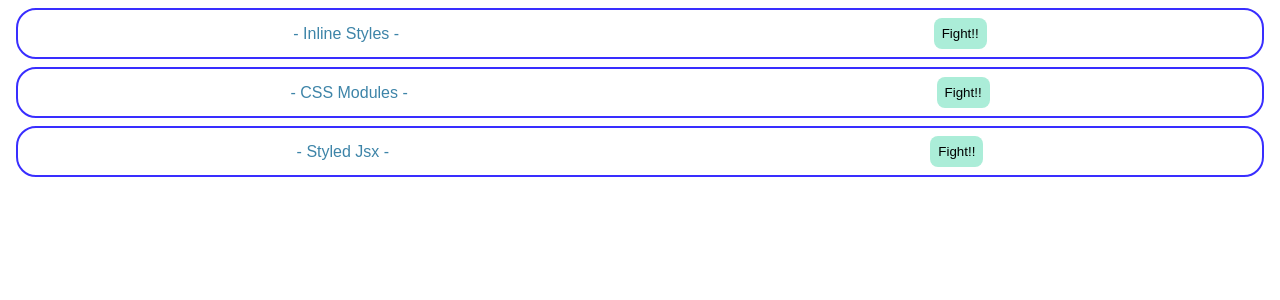
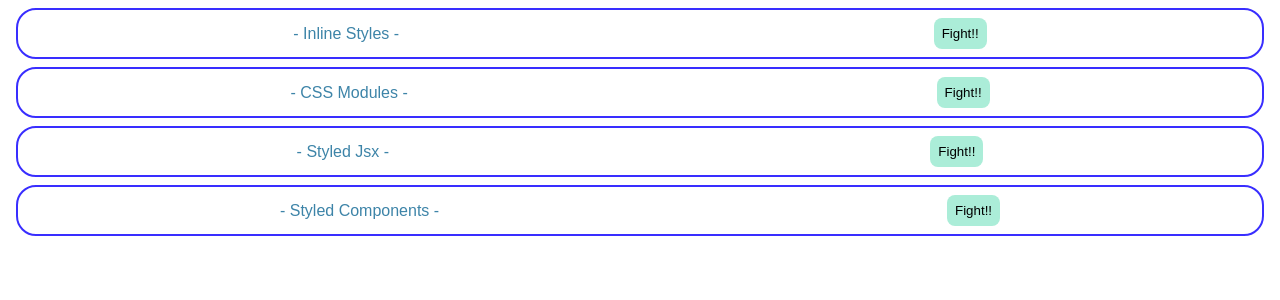
Before and after one commit to y4shiro/udemy-react-stepup, a React (Create React App) app: page / in a window 1280 px wide. Shown: the top 300 px of the page. Built offline with nearby package versions, Linux system fonts and the light colour scheme; the HTML template or start-up script is replaced by a standard one.

Commit message:
15. styled components

```diff
--- a/package.json
+++ b/package.json
@@ -23,6 +23,7 @@
     "react": "^17.0.1",
     "react-dom": "^17.0.1",
     "react-scripts": "^4.0.3",
+    "styled-components": "^5.2.1",
     "styled-jsx": "^3.4.4"
   },
   "browserslist": {
--- a/src/App.js
+++ b/src/App.js
@@ -1,6 +1,7 @@
 import { InlineStyle } from "./components/InlineStyle";
 import { CssModules } from "./components/CssModules";
 import { StyledJsx } from "./components/StyledJsx";
+import { StyledComponents } from "./components/StyledComponents";
 import "./styles.css";
 
 export default function App() {
@@ -9,6 +10,7 @@
       <InlineStyle />
       <CssModules />
       <StyledJsx />
+      <StyledComponents />
     </div>
   );
 }
--- /dev/null
+++ b/src/components/StyledComponents.jsx
@@ -0,0 +1,32 @@
+import styled from "styled-components";
+
+export const StyledComponents = () => {
+  return (
+    <Container>
+      <Title>- Styled Components -</Title>
+      <Button>Fight!!</Button>
+    </Container>
+  );
+};
+
+const Container = styled.div`
+  border: solid 2px #392eff;
+  border-radius: 20px;
+  padding: 8px;
+  margin: 8px;
+  display: flex;
+  justify-content: space-around;
+  align-items: center;
+`;
+
+const Title = styled.p`
+  margin: 0;
+  color: #3d84a8;
+`;
+
+const Button = styled.button`
+  background-color: #abedd8;
+  border: none;
+  padding: 8px;
+  border-radius: 8px;
+`;
```
Also changed, not shown: 1 other file (tests, documents, lock files or other folders).
